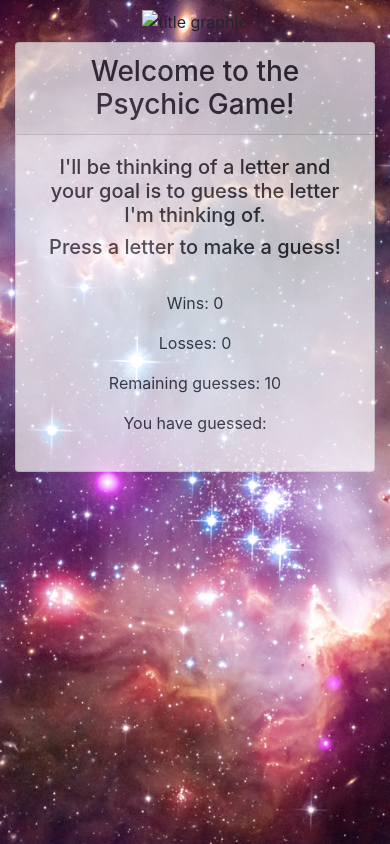
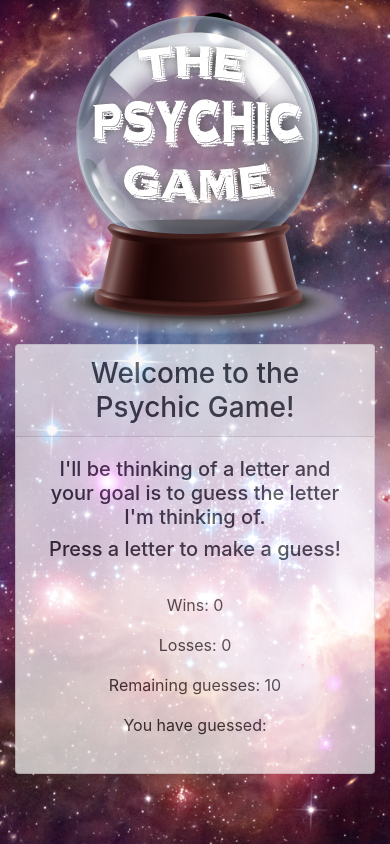
Before and after one commit to JHaarla/Psychic-Game, a plain HTML site: page index.html in a window 390 px wide. Drawn offline with nearby package versions, Linux system fonts and the light colour scheme; the site is published under a folder, as on GitHub Pages, so addresses that start at the root find nothing.

Commit message:
fixed an image that was not showing up. Much prettier and responsive now!

```diff
--- a/index.html
+++ b/index.html
@@ -19,7 +19,7 @@
         <div class="row">
             <div class="col-lg-4 text-center mt-2">
                 <!-- These elements will always be visible on the screen -->
-                <img src="/assets/images/title-graphic.png" class="img-fluid" alt="title graphic">
+                <img src="assets/images/title-graphic.png" class="img-fluid" alt="title graphic">
             </div>
 
             <div class="col-lg-8 text-center mt-2">
```
